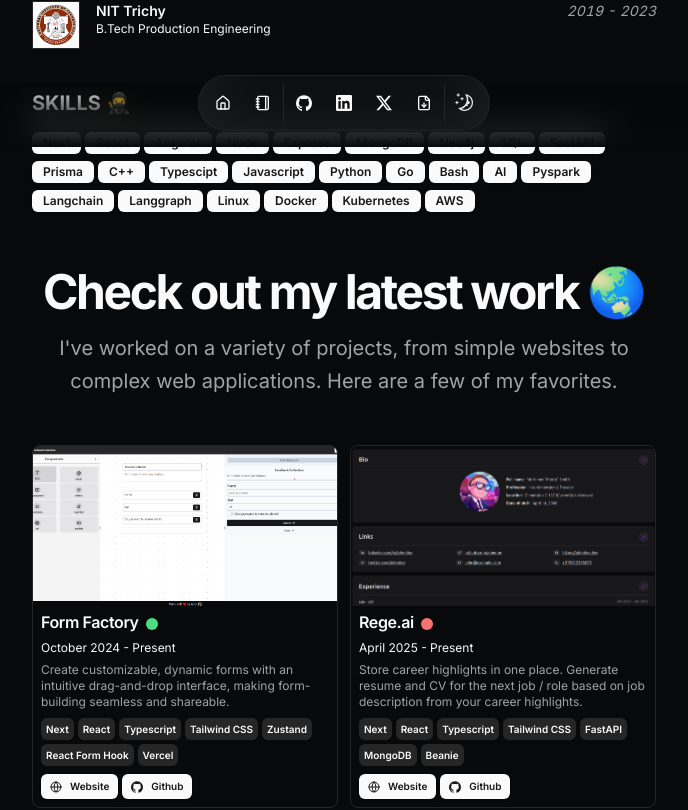
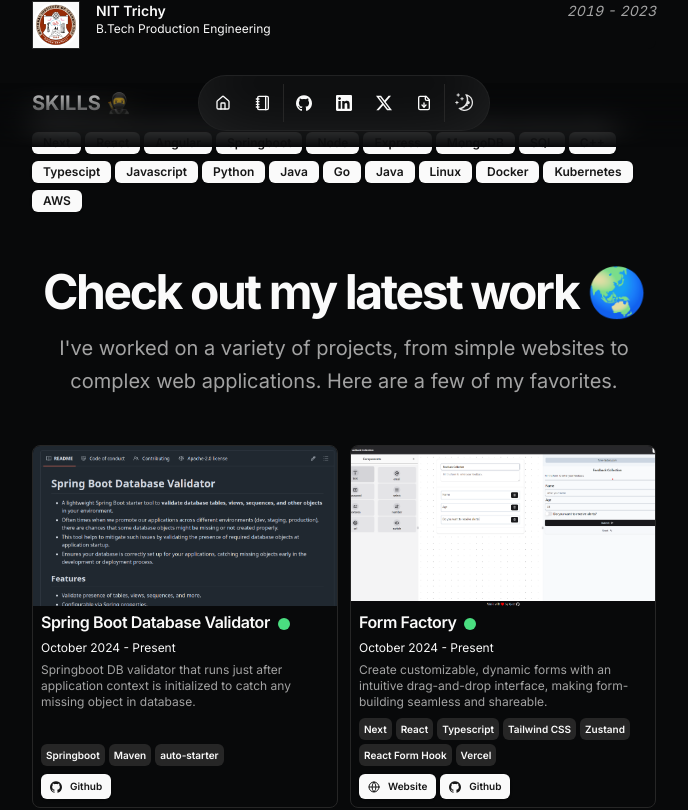
Before and after one commit to thetsajeet/portfolio, a Next.js app: page / in a window 1280 px wide. Shown: the part 653-1463 px from the top of the page, without its empty margins (296-984 px from the left). Built offline with nearby package versions, Linux system fonts and the light colour scheme.

Commit message:
update profile details

```diff
--- a/src/app/page.tsx
+++ b/src/app/page.tsx
@@ -20,7 +20,7 @@
                 delay={BLUR_FADE_DELAY}
                 className="text-2xl font-bold tracking-tighter sm:text-5xl xl:text-6xl/none"
                 yOffset={8}
-                text={`Hi, I'm ${DATA.name.split(" ")[0]} 👋`}
+                text={`${DATA.name} 👋`}
               />
               <BlurFadeText
                 className="max-w-[600px] text-lg"
--- a/src/data/resume.tsx
+++ b/src/data/resume.tsx
@@ -2,9 +2,9 @@
 import { HomeIcon, NotebookIcon } from "lucide-react";
 
 export const DATA = {
-  name: "Ajeet",
+  name: "T S Ajeet",
   initials: "T S",
-  url: "https://tsajeet.vercel.app/", // TODO: to update after deployment
+  url: "https://tsajeet.com/",
   location: "Pune, Maharashtra, India",
   locationLink: "https://www.google.com/maps/place/pune",
   description: "Thinker | Tinkerer | Technologist",
@@ -15,23 +15,18 @@
     "Next",
     "React",
     "Angular",
+    "Springboot",
     "Node",
     "Express",
     "MongoDB",
-    "Neo4j",
     "SQL",
-    "FastAPI",
-    "Prisma",
     "C++",
     "Typescipt",
     "Javascript",
     "Python",
+    "Java",
     "Go",
-    "Bash",
-    "AI",
-    "Pyspark",
-    "Langchain",
-    "Langgraph",
+    "Java",
     "Linux",
     "Docker",
     "Kubernetes",
@@ -58,7 +53,7 @@
       },
       X: {
         name: "X",
-        url: "https://x.com/itstheaj7",
+        url: "https://x.com/iamtsajeet",
         icon: Icons.x,
         navbar: true,
       },
@@ -155,6 +150,27 @@
     },
   ],
   projects: [
+    {
+      title: "Spring Boot Database Validator",
+      href: "https://github.com/thetsajeet/dbv-spring-boot-starter",
+      dates: "October 2024 - Present",
+      active: true,
+      description:
+        "Springboot DB validator that runs just after application context is initialized to catch any missing object in database.",
+      technologies: [
+        "Springboot",
+        "Maven",
+        "auto-starter"
+      ],
+      links: [
+        {
+          type: "Github",
+          href: "https://github.com/thetsajeet/dbv-spring-boot-starter",
+          icon: <Icons.github className="size-3" />,
+        },
+      ],
+      image: "/dbv-spring-boot-starter.png",
+    },
     {
       title: "Form Factory",
       href: "https://form-factory-rosy.vercel.app/",
```
Also changed, not shown: public/dbv-spring-boot-starter.png (added).
